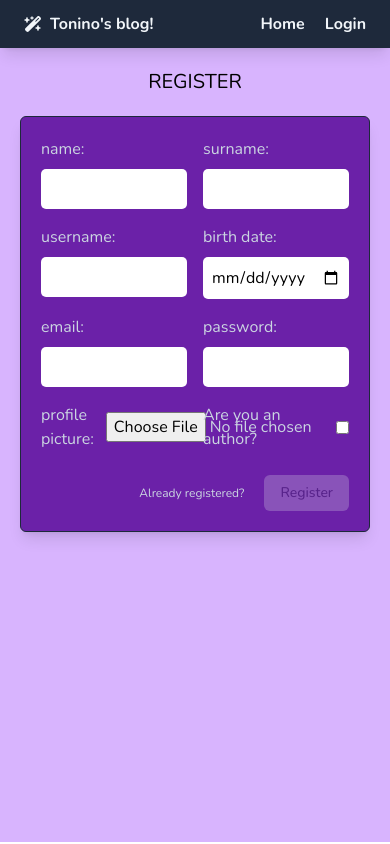
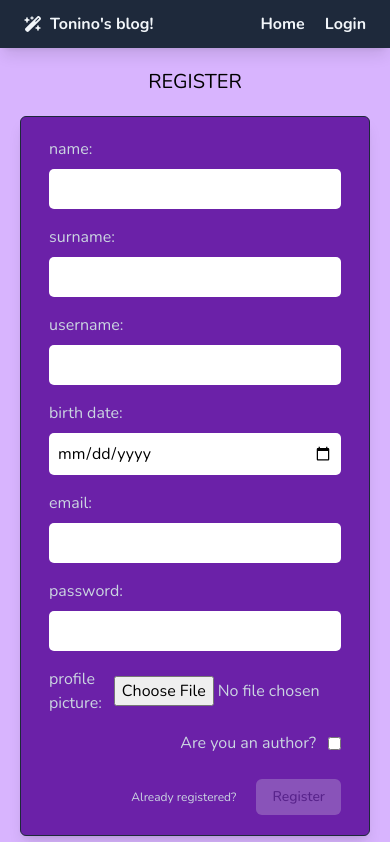
Before and after one commit to antoniogiachin/rs-blog, a React (Vite) app: page /dashboard in a window 390 px wide. Both pictures are taken after a click on the element "Not Registered yet?". Built offline with nearby package versions, Linux system fonts and the light colour scheme; no server answers.

Commit message:
Responsive form Register e Login

```diff
--- a/src/components/Login/RegisterForm.jsx
+++ b/src/components/Login/RegisterForm.jsx
@@ -183,7 +183,10 @@ export const RegisterForm = ({ changeFormType }) => {
   }, [error]);
 
   return (
-    <form onSubmit={handleSubmit} className="grid gap-4 grid-cols-2">
+    <form
+      onSubmit={handleSubmit}
+      className="grid gap-4 grid-cols-1 px-2 md:px-0 md:grid-cols-2"
+    >
       {/* name  */}
       <label className={styles.ms_label}>
         <span>name: </span>
@@ -279,7 +282,7 @@ export const RegisterForm = ({ changeFormType }) => {
         />
       </label>
 
-      <div className="col-span-2 flex items-center  justify-end space-x-5 mt-2">
+      <div className="md:col-span-2 flex items-center  justify-end space-x-5 mt-2">
         <span
           onClick={changeFormType}
           className="hover:underline cursor-pointer text-xs"
--- a/src/pages/Login.jsx
+++ b/src/pages/Login.jsx
@@ -16,7 +16,7 @@ export const Login = () => {
       <h1 className="uppercase text-xl">{isLogin ? "Login" : "Register"}</h1>
       <div
         className={`${
-          isLogin ? "w-1/3" : "w-full"
+          isLogin ? "w-full md:w-1/3" : "w-full"
         } p-5 border rounded-md border-slate-800 shadow-lg bg-purple-800 text-slate-300`}
       >
         {isLogin && (
```
